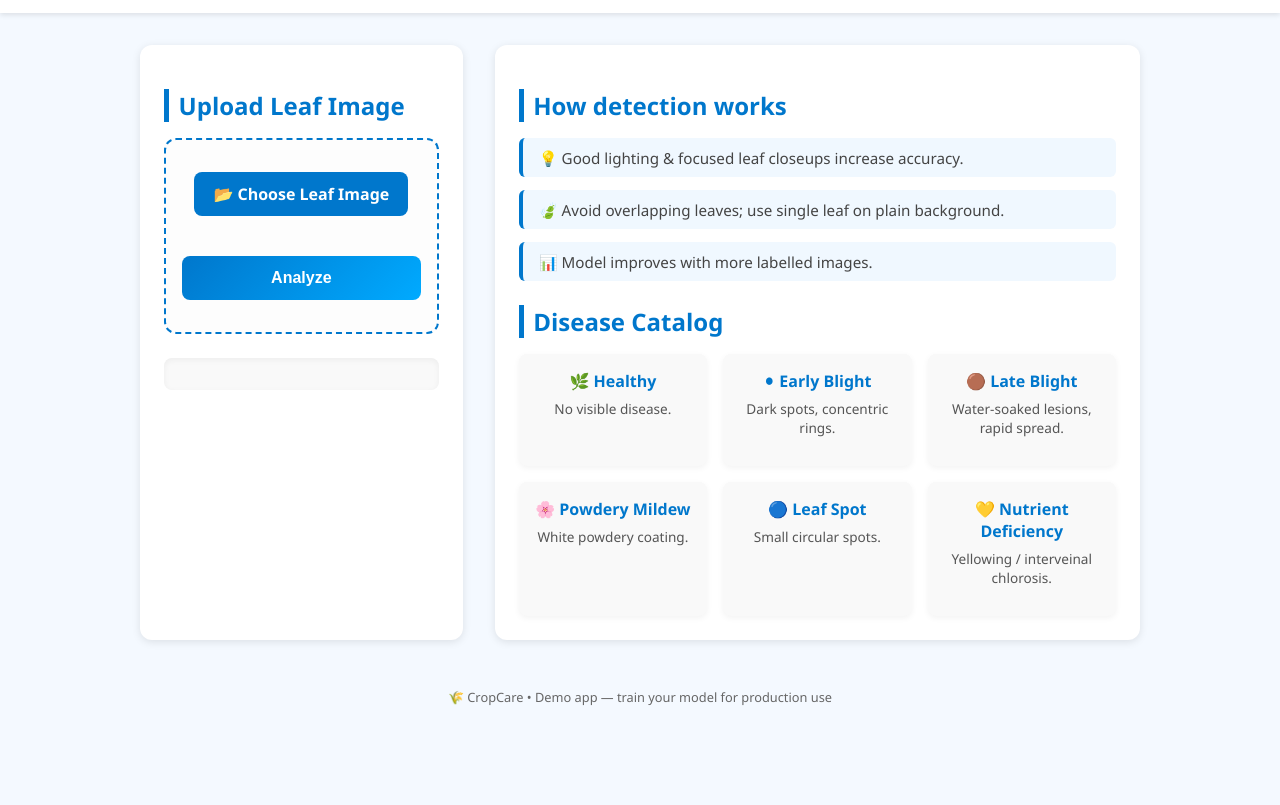
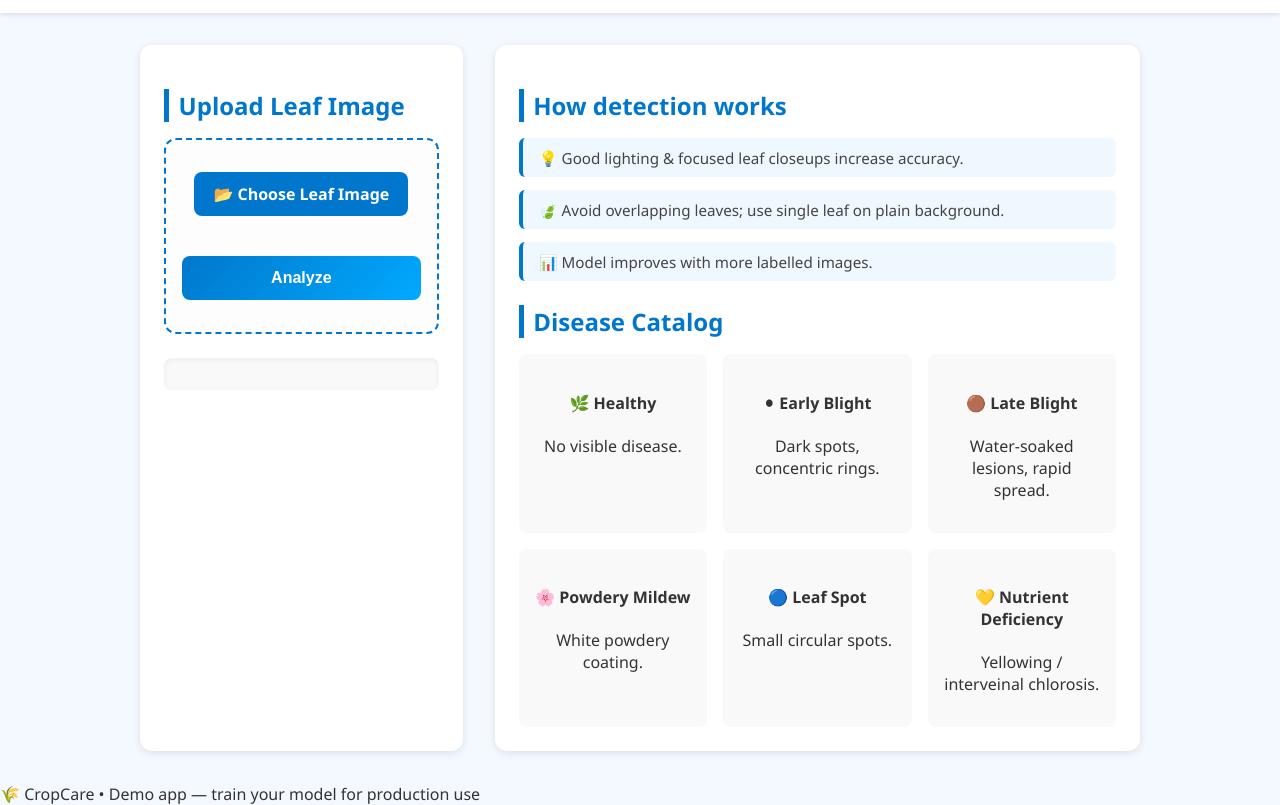
Before and after one commit to Shashankdev341/crop-disease-detection, a plain HTML site: page index.html in a window 1280 px wide. Shown: the part 74-879 px from the top of the page. Before the commit the page ends 800 px from the top, so only its background shows below. Drawn offline with Linux system fonts and the light colour scheme.

Commit message:
Update style.css

```diff
--- a/style.css
+++ b/style.css
@@ -55,9 +55,7 @@ h2 {
   color: #0077cc;
 }
 
-/* ===============================
-   Modern Upload Form Styling
-================================= */
+/* Upload Form */
 #uploadForm {
   display: flex;
   flex-direction: column;
@@ -76,7 +74,7 @@ h2 {
 }
 
 #fileInput {
-  display: none; /* hide default input */
+  display: none;
 }
 
 #uploadForm label {
@@ -131,9 +129,7 @@ h2 {
   box-shadow: inset 0 2px 6px rgba(0,0,0,0.05);
 }
 
-/* ===============================
-   Right Side Enhancements
-================================= */
+/* Right Side Enhancements */
 .info-list {
   display: flex;
   flex-direction: column;
@@ -169,33 +165,4 @@ h2 {
   padding: 1rem;
   border-radius: 8px;
   text-align: center;
-  transition: all 0.3s ease;
-  box-shadow: 0 2px 6px rgba(0,0,0,0.05);
-}
-
-.disease:hover {
-  background: #f0f8ff;
-  transform: translateY(-4px);
-  box-shadow: 0 4px 12px rgba(0,0,0,0.1);
-}
-
-.disease h4 {
-  margin: 0;
-  color: #0077cc;
-  font-size: 1rem;
-}
-
-.disease p {
-  font-size: 0.85rem;
-  color: #555;
-  margin-top: 0.4rem;
-}
-
-/* Footer */
-footer {
-  text-align: center;
-  font-size: 0.8rem;
-  padding: 1rem;
-  margin-top: 2rem;
-  color: #666;
-}
+  transition:
```
